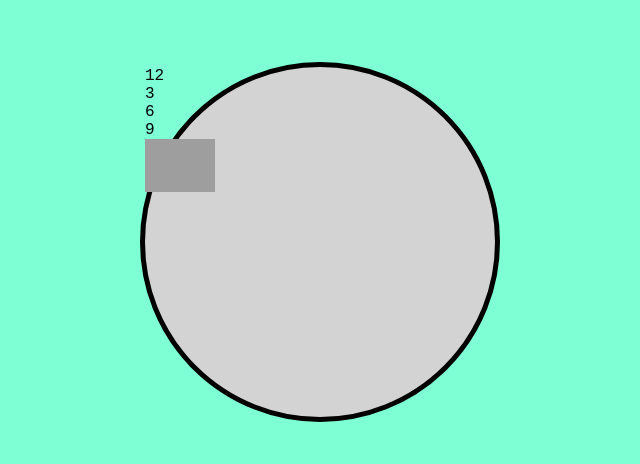
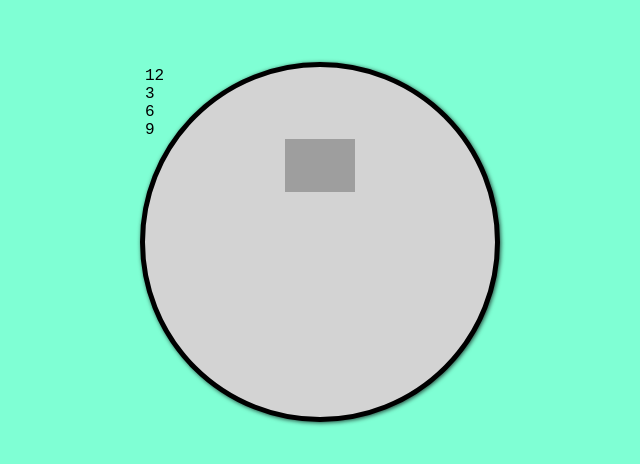
Before and after one commit to shivanirai28/clock, a plain HTML site: page index.html in a window 1280 px wide. Shown: the part 158-622 px from the top of the page, without its empty margins (320-960 px from the left). Drawn offline with Linux system fonts and the light colour scheme; grey boxes are pictures that could not be loaded.

Commit message:
middle commit

```diff
--- a/style.css
+++ b/style.css
@@ -11,13 +11,19 @@ body {
 
 img {
   width: 70px;
+  position: absolute;
+  left: 50%;
+  transform: translate(-50%);
+  top: 60;
+  z-index: 2;
 }
 
 .clock {
+  position: relative;
   background-color: lightgray;
   width: 350px;
   height: 350px;
   border-radius: 50%;
   border: 5px solid black;
-  box-shadow: 1px;
+  box-shadow: 1px 1px 4px rgba(0, 0, 0, 0.7);
 }
```
